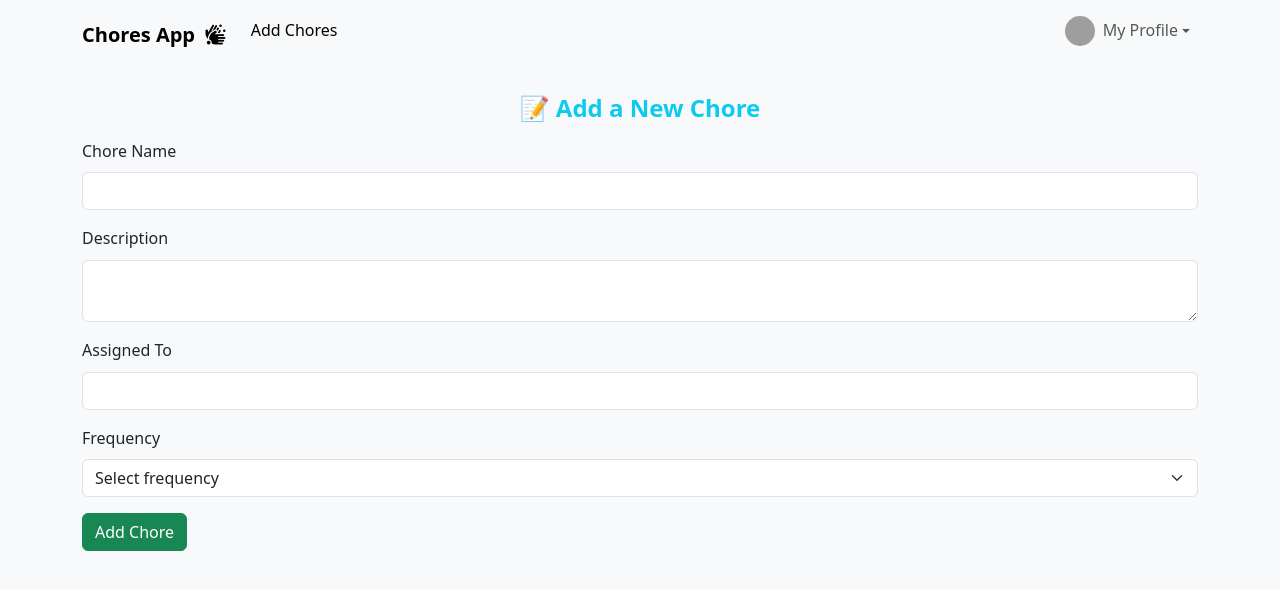
After one commit to Phtevn98/chores_app, a PHP site: page /add_chores.php in a window 1280 px wide. The commit adds this page. Shown: the top 590 px of the page. Run offline with PHP 8.4, Linux system fonts and the light colour scheme; the visitor is signed in with stand-in values (Sample User, id 1); a stand-in replaces the project's code that opens the database connection; grey boxes are pictures that could not be loaded.

Commit message:
Navbar was having several issues with dropdowns not working. Looks like I hadn't setup bootstrap correctly, fixed now.
Also made a basic add_chores.php page.

```diff
--- /dev/null
+++ b/add_chores.php
@@ -0,0 +1,70 @@
+<?php
+include 'db.php';
+
+if (!isset($_SESSION)) {
+    session_start();
+}
+
+if (!isset($_SESSION['user_id'], $_SESSION['username'])) {
+    header('Location: login.php');
+    exit;
+}
+
+// Handle form submission
+if ($_SERVER['REQUEST_METHOD'] === 'POST') {
+    $chore_name = pg_escape_string($dbconnect, $_POST['chore_name']);
+    $description = pg_escape_string($dbconnect, $_POST['description']);
+    $assigned_to = pg_escape_string($dbconnect, $_POST['assigned_to']);
+    $frequency = pg_escape_string($dbconnect, $_POST['frequency']);
+
+    $query = "INSERT INTO chores (chore_name, description, assigned_to, frequency)
+              VALUES ('$chore_name', '$description', '$assigned_to', '$frequency')";
+    pg_query($dbconnect, $query);
+    header('Location: index.php');
+    exit;
+}
+?>
+
+<!DOCTYPE html>
+<html lang="en">
+<head>
+    <meta charset="UTF-8">
+    <title>Add Chore</title>
+    <?php include 'header.php'; ?>
+</head>
+<body>
+<?php include 'navbar.php'; ?>
+
+<div class="container mt-4">
+    <h4 class="text-info text-center">📝 Add a New Chore</h4>
+    <form method="POST" class="mt-3">
+        <div class="mb-3">
+            <label class="form-label">Chore Name</label>
+            <input type="text" name="chore_name" class="form-control" required>
+        </div>
+        <div class="mb-3">
+            <label class="form-label">Description</label>
+            <textarea name="description" class="form-control"></textarea>
+        </div>
+        <div class="mb-3">
+            <label class="form-label">Assigned To</label>
+            <input type="text" name="assigned_to" class="form-control">
+        </div>
+        <div class="mb-3">
+            <label class="form-label">Frequency</label>
+            <select name="frequency" class="form-select" required>
+                <option value="">Select frequency</option>
+                <option value="once">Once</option>
+                <option value="daily">Daily</option>
+                <option value="weekly">Weekly</option>
+                <option value="fortnightly">Fortnightly</option>
+                <option value="monthly">Monthly</option>
+            </select>
+        </div>
+        <button type="submit" class="btn btn-success">Add Chore</button>
+    </form>
+</div>
+
+<?php include 'footer.php'; ?>
+</body>
+</html>
--- a/footer.php
+++ b/footer.php
@@ -1,6 +1,22 @@
 <?php
 ?>
+<!-- FOOTER LOADED -->
+<!-- Bootstrap 5 JS with Popper -->
+<script src="https://cdn.jsdelivr.net/npm/bootstrap@5.3.3/dist/js/bootstrap.bundle.min.js"
+        integrity="sha384-YvpcrYf0tY3lHB60NNkmXc5s9fDVZLESaAA55NDzOxhy9GkcIdslK1eN7N6jIeHz"
+        crossorigin="anonymous"></script>
 
-<script src="https://cdn.jsdelivr.net/npm/bootstrap@5.3.3/dist/js/bootstrap.bundle.min.js"></script>
+<script>
+    document.addEventListener('DOMContentLoaded', function () {
+        console.log('DOM loaded — trying to init dropdowns');
+        if (typeof bootstrap !== 'undefined' && typeof bootstrap.Dropdown !== 'undefined') {
+            document.querySelectorAll('[data-bs-toggle="dropdown"]').forEach(function (el) {
+                new bootstrap.Dropdown(el);
+            });
+        } else {
+            console.warn('Bootstrap namespace not found');
+        }
+    });
+</script>
 </body>
 </html>
--- a/navbar.php
+++ b/navbar.php
@@ -1,8 +1,11 @@
 <nav class="navbar navbar-expand-lg navbar-light bg-light">
+    <div class="container">
         <a class="navbar-brand" href="index.php">
-        Chores App <i class="fa-solid fa-hands-bubbles"></i>
+            Chores App <i class="fa-solid fa-hands-bubbles ms-1" aria-hidden="true"></i>
+            <span class="visually-hidden">Chores App Icon</span>
         </a>
-    <button class="navbar-toggler" type="button" data-bs-toggle="collapse" data-bs-target="#navbarNav"
+
+        <button class="navbar-toggler px-3 py-2" type="button" data-bs-toggle="collapse" data-bs-target="#navbarNav"
                 aria-controls="navbarNav" aria-expanded="false" aria-label="Toggle navigation">
             <span class="navbar-toggler-icon"></span>
         </button>
@@ -11,17 +14,18 @@
             <?php if (isset($_SESSION['user_id'])): ?>
                 <ul class="navbar-nav me-auto">
                     <li class="nav-item">
-                    <a class="nav-link" href="add_chores.php">Add Chores</a>
+                        <a class="nav-link <?php echo basename($_SERVER['PHP_SELF']) === 'add_chores.php' ? 'active' : ''; ?>"
+                           href="add_chores.php">Add Chores</a>
                     </li>
                 </ul>
 
                 <!-- Profile Dropdown -->
                 <ul class="navbar-nav">
-                <li class="nav-item dropdown">
+                    <li class="nav-item dropdown position-relative">
                         <a class="nav-link dropdown-toggle d-flex align-items-center" href="#" id="navbarDropdown"
                            role="button" data-bs-toggle="dropdown" aria-expanded="false">
-                        <img src="https://www.svgrepo.com/show/335455/profile-default.svg" alt="Profile"
-                             width="30" height="30" class="rounded-circle me-2">
+                            <img src="https://www.svgrepo.com/show/335455/profile-default.svg" alt="User profile picture"
+                                 width="30" height="30" class="rounded-circle me-2" aria-label="Profile picture">
                             My Profile
                         </a>
                         <ul class="dropdown-menu dropdown-menu-end" aria-labelledby="navbarDropdown">
@@ -33,4 +37,5 @@
                 </ul>
             <?php endif; ?>
         </div>
+    </div>
 </nav>
```
Also changed, not shown: index.php (+18 -8 lines), header.php (line endings or trailing spaces). Lines whose indentation alone changed are shown as unchanged.
